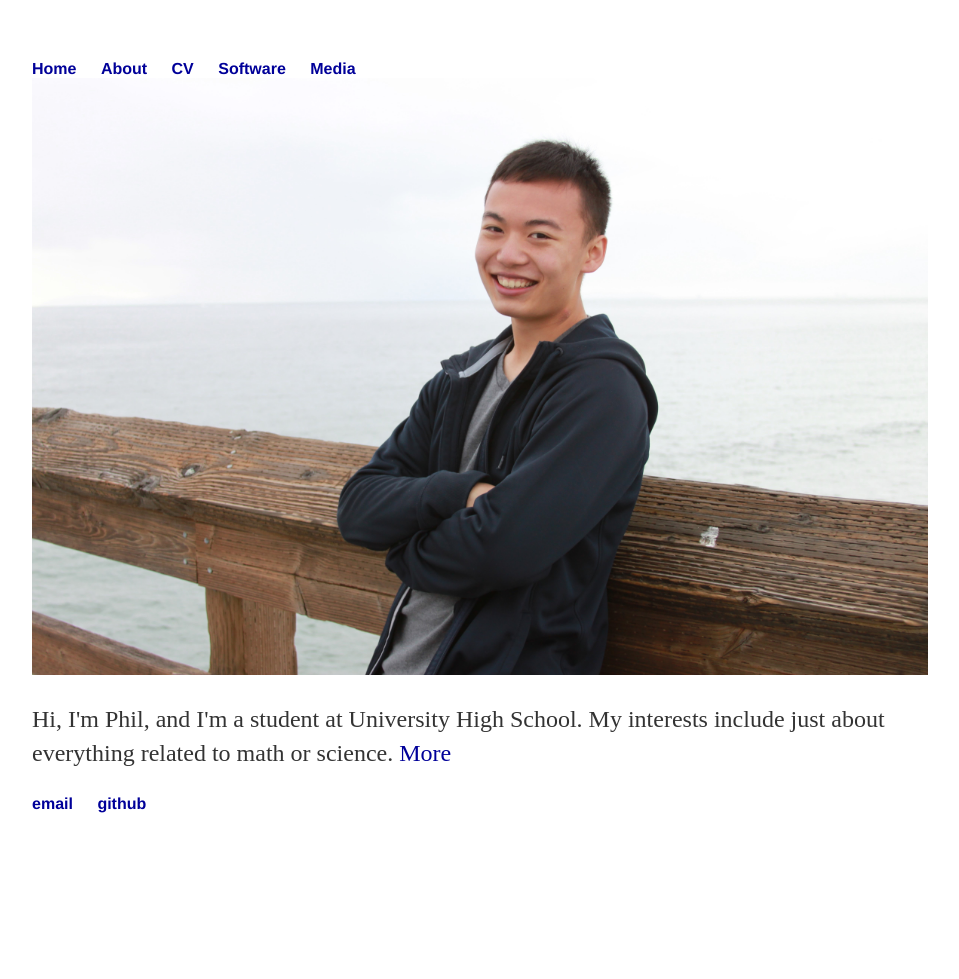
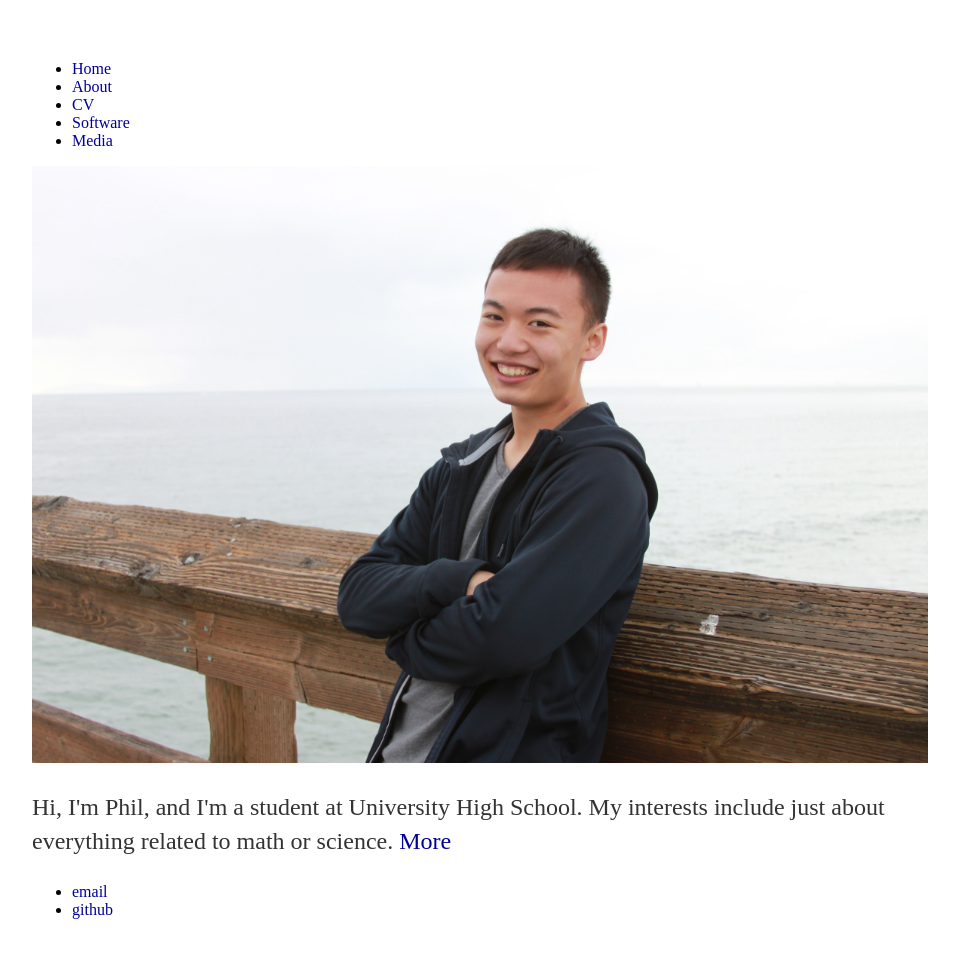
Before and after one commit to philhchen/philhchen.github.io, a Jekyll site: the page built from index.html, in a window 1280 px wide. Shown: the whole page, without its empty margins (160-1119 px from the left). Built offline with Jekyll 4.4.1, drawn with Linux system fonts in a browser that asks for light colours; before the commit the page ends 900 px from its top, so only the background shows below that.

Commit message:
Update main.css

```diff
--- a/css/main.css
+++ b/css/main.css
@@ -2,7 +2,7 @@
     margin: 60px auto;
     width: 70%;
 }
-ul {
+header ul, footer ul {
     font-family:'Helvetica', 'Arial', 'Sans-Serif';
     padding: 0;
     margin: 0;
@@ -10,7 +10,7 @@
     list-style-type: none;
     font-weight: bold;
 }
-ul li {
+header ul li, footer ul li {
     display: inline;
     margin-right: 20px;
 }
```
